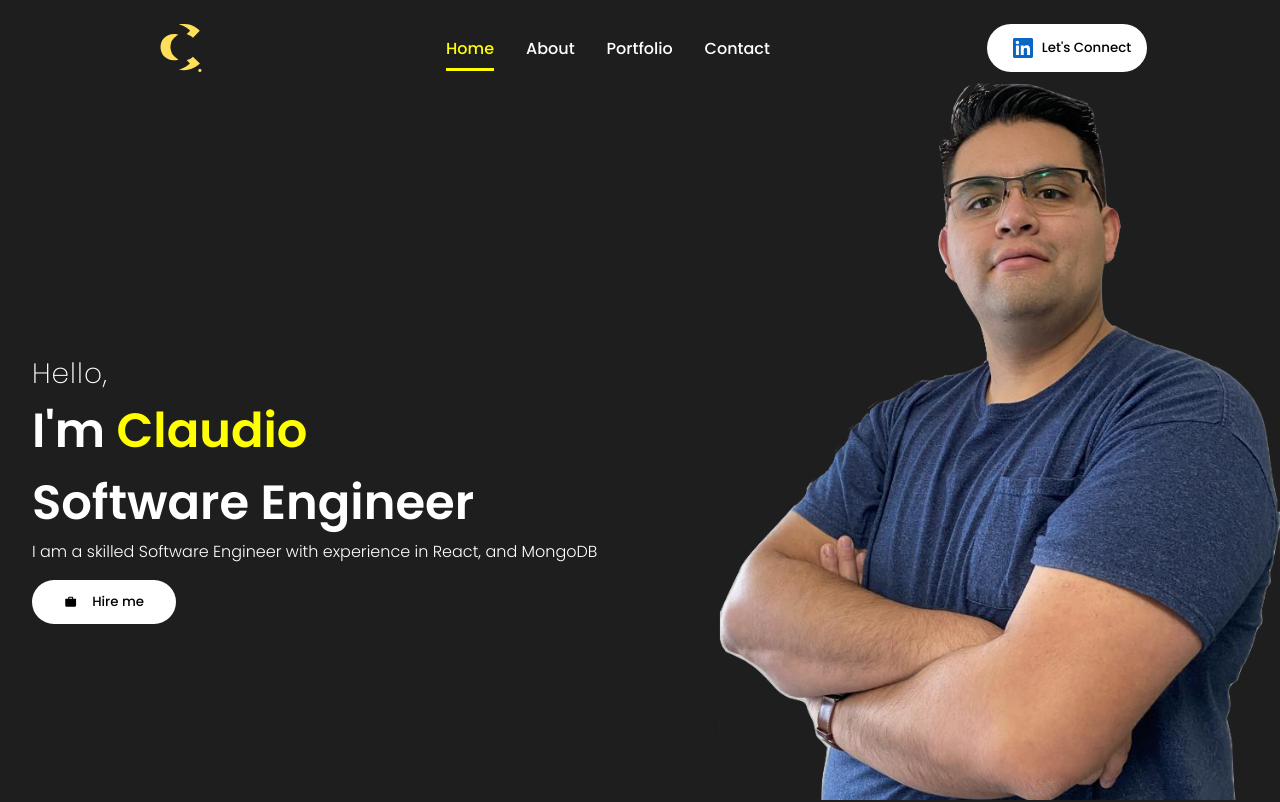
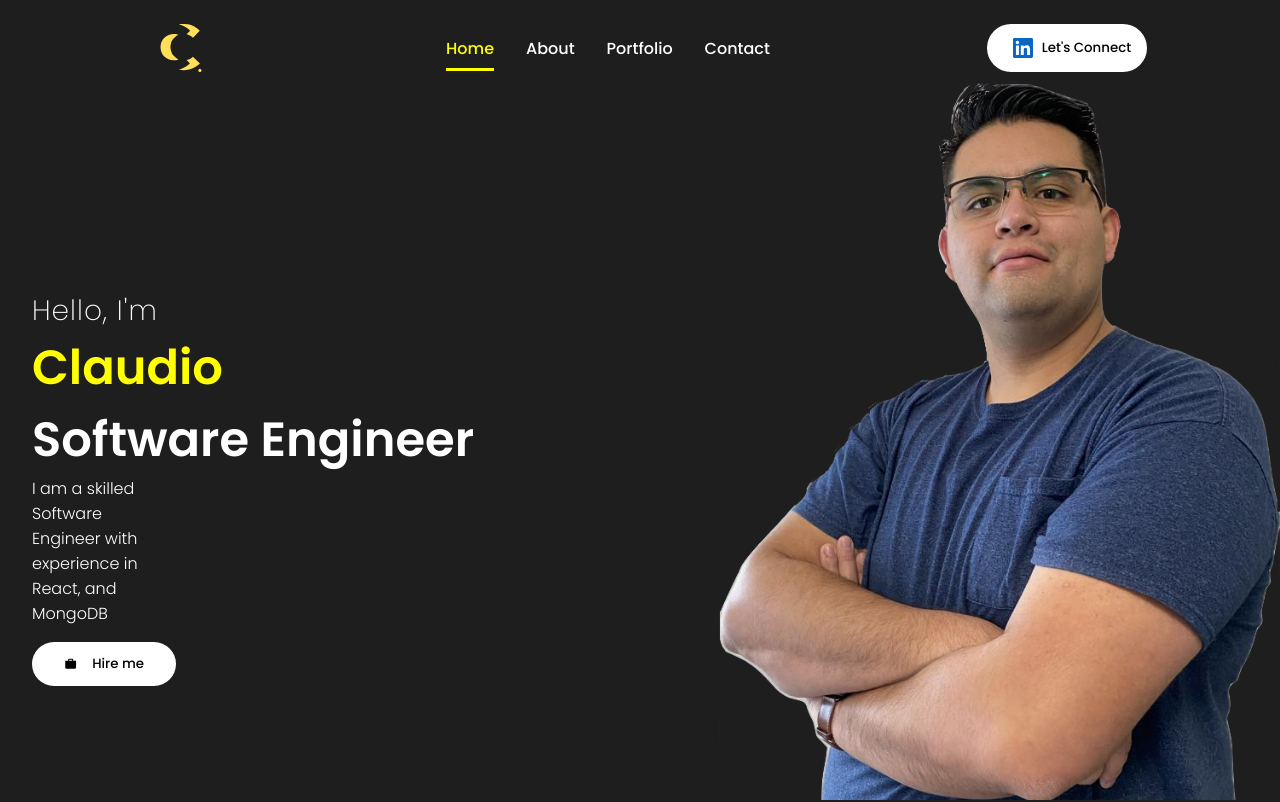
Before and after one commit to claudio-parra/portfolio, a React (Create React App) app: page / in a window 1280 px wide. Shown: the top 802 px of the page. Built offline with nearby package versions, Linux system fonts and the light colour scheme.

Commit message:
intro improvement

```diff
--- a/src/components/Intro/intro.css
+++ b/src/components/Intro/intro.css
@@ -79,5 +79,8 @@
     .introContent{
         justify-content:flex-start;
     }
+    /* .introPara{
+        margin-top: 12rem;
+    } */
 
 }
--- a/src/components/Intro/intro.js
+++ b/src/components/Intro/intro.js
@@ -1,23 +1,35 @@
-import React from 'react'
-import './intro.css'
-import profileImg from '../../assets/profile2.png'
-import { Link } from 'react-scroll'
-import { IoMdBriefcase } from 'react-icons/io'
+import React from "react";
+import "./intro.css";
+import profileImg from "../../assets/profile2.png";
+import { Link } from "react-scroll";
+import { IoMdBriefcase } from "react-icons/io";
 
 const Intro = () => {
   return (
     <section id="intro">
-        <div className="introContent">
-            <span className="hello">Hello,</span>
-            <span className="introText">I'm
-            <span className="introName"> Claudio</span>
-            <br/>Software Engineer</span>
-            <p className="introPara">I am a skilled Software Engineer with experience in React, and MongoDB <br /> </p>
-            <Link to='contact'><button className="btn"> <IoMdBriefcase/>Hire me</button></Link>
-        </div>
-        <img src={profileImg} alt=" profile image" className="bg" />
+      <div className="introContent">
+        <span className="hello">Hello, I'm</span>
+        <span className="introText">
+          <span className="introName"> Claudio</span>
+          <br />
+          Software Engineer
+        </span>
+        <p className="introPara">
+          I am a skilled <br /> Software <br /> Engineer with <br /> experience
+          in <br /> React, and <br />
+          MongoDB <br />{" "}
+        </p>
+        <Link to="contact">
+          <button className="btn">
+            {" "}
+            <IoMdBriefcase />
+            Hire me
+          </button>
+        </Link>
+      </div>
+      <img src={profileImg} alt=" profile image" className="bg" />
     </section>
-  )
-}
+  );
+};
 
-export default Intro
+export default Intro;
```
